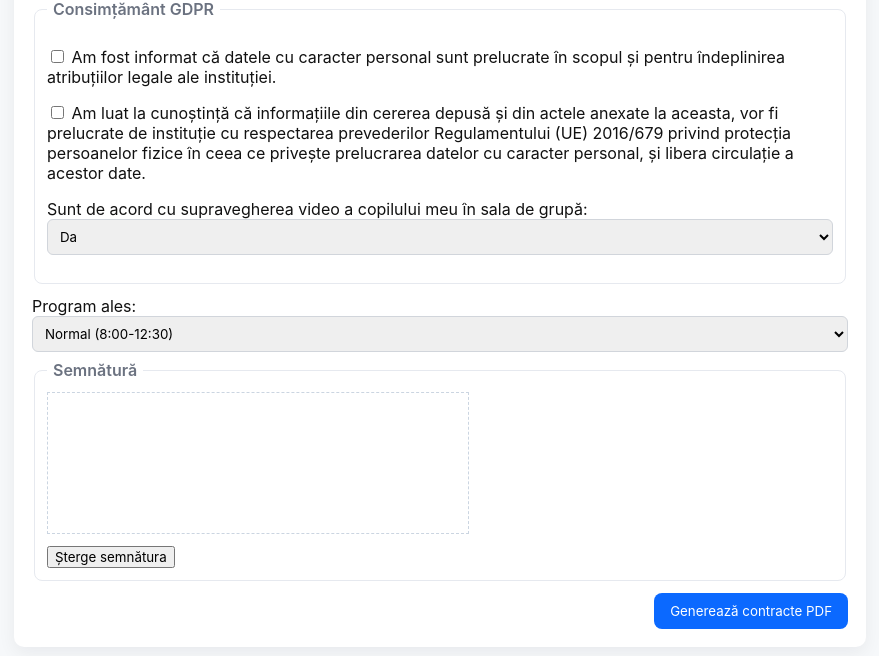
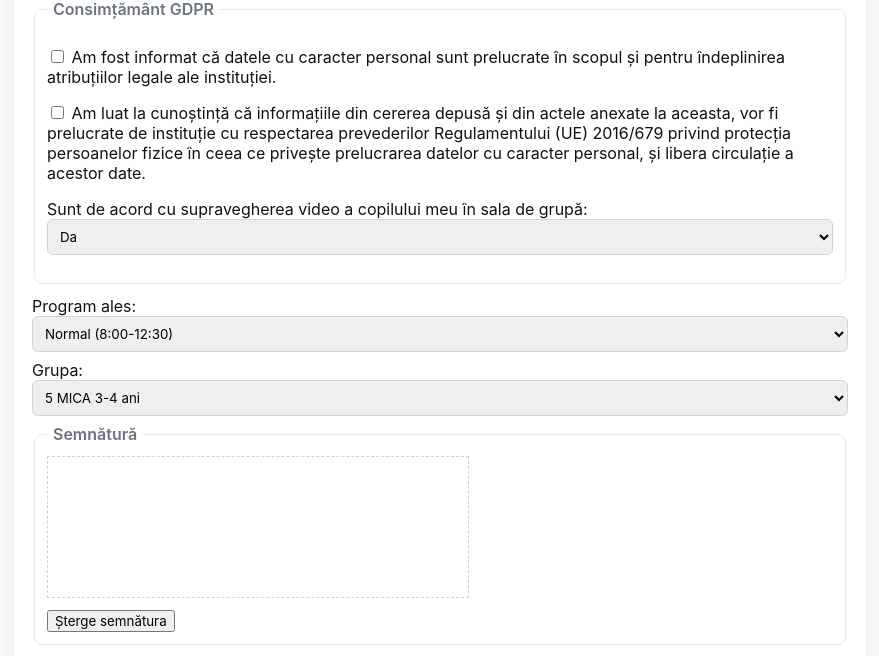
Before and after one commit to RaresAnghel08/autocontracts, a Flask app: page / in a window 1280 px wide. Shown: the part 1375-2031 px from the top of the page, without its empty margins (200-1079 px from the left). Run offline with Flask 3, Linux system fonts and the light colour scheme.

Commit message:
Add group selection dropdown and update placeholder handling in document generation

```diff
--- a/main.py
+++ b/main.py
@@ -104,9 +104,9 @@ def generate_docx():
         def replace_placeholders_in_paragraph(p):
             nonlocal signature_inserted
             # replace normal placeholders from form data
-            # skip numeric placeholders handled specially (e.g. '3' and '4')
+            # skip numeric placeholders handled specially (e.g. '3', '4', '5')
             for key, val in data.items():
-                if key not in ('signature_data', '3', '4'):
+                if key not in ('signature_data', '3', '4', '5'):
                     if f'{{{{{key}}}}}' in p.text:
                         p.text = p.text.replace(f'{{{{{key}}}}}', val)
 
@@ -124,6 +124,25 @@ def generate_docx():
                     p.text = p.text.replace('{{4}}', unchecked, 1).replace('{{4}}', checked, 1)
                 else:
                     p.text = p.text.replace('{{4}}', unchecked)
+
+            # special for {{5}} group selection: render checked/unchecked for four group options
+            if '{{5}}' in p.text:
+                grp = data.get('5', '').lower()
+                checked = '☑'
+                unchecked = '☐'
+                # expected four placeholders in template for the four groups
+                if p.text.count('{{5}}') >= 4:
+                    order = ['mica', 'mica_b', 'mijlocie', 'mare']
+                    new_text = p.text
+                    for opt in order:
+                        if grp == opt:
+                            new_text = new_text.replace('{{5}}', checked, 1)
+                        else:
+                            new_text = new_text.replace('{{5}}', unchecked, 1)
+                    p.text = new_text
+                else:
+                    # fallback: single placeholder -> checked if any group chosen
+                    p.text = p.text.replace('{{5}}', checked if grp else unchecked)
 
             # special for {{3}} consent: use checkbox characters and preserve labels
             if '{{3}}' in p.text:
--- a/templates/form.html
+++ b/templates/form.html
@@ -66,6 +66,15 @@
         <select name="program">
           <option value="normal">Normal (8:00-12:30)</option>
           <option value="prelungit">Prelungit (8:00-18:00)</option>
+        </select>
+      </label>
+
+      <label>Grupa:
+        <select name="5">
+          <option value="mica">{{5}} MICA 3-4 ani</option>
+          <option value="mica_b">{{5}} MICA B 2-3 ani</option>
+          <option value="mijlocie">{{5}} MIJLOCIE 4-5 ani</option>
+          <option value="mare">{{5}} MARE 5-6 ani</option>
         </select>
       </label>
 
```
Also changed, not shown: site/index.html (+9 -0 lines), 1 other file.
